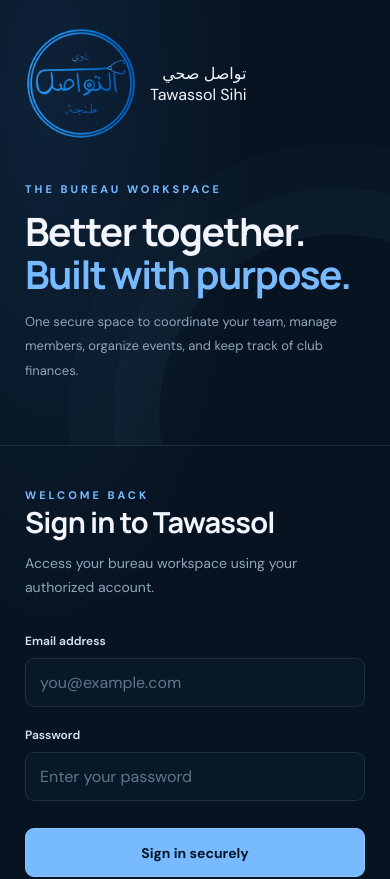
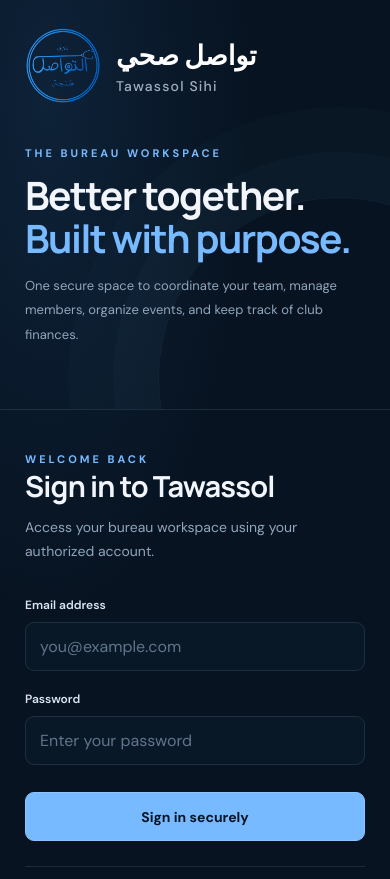
Before and after one commit to iSayfeddine/Tawassol, a Next.js app: page / in a window 390 px wide. Shown: the top 879 px of the page. Built offline with nearby package versions, Linux system fonts and the light colour scheme.

Commit message:
Add brand styles to globals.css
Added styles for brand elements including title and name.

```diff
--- a/src/app/globals.css
+++ b/src/app/globals.css
@@ -270,6 +270,56 @@
     display: none;
   }
 
+
+.brand {
+  gap: 22px;
+}
+
+.brand-mark {
+  display: none;
+}
+
+.brand-title-block {
+  min-width: 0;
+}
+
+.brand-name-ar {
+  color: #ffffff;
+  font-family: "Manrope", sans-serif;
+  font-size: clamp(30px, 3.2vw, 44px);
+  font-weight: 800;
+  line-height: 1.3;
+  letter-spacing: 0;
+  white-space: nowrap;
+}
+
+.brand-name-en {
+  margin-top: 5px;
+  color: #a3afbf;
+  font-size: 17px;
+  font-weight: 500;
+  letter-spacing: 1.2px;
+}
+
+@media (max-width: 760px) {
+  .brand {
+    gap: 15px;
+  }
+
+  .brand img {
+    width: 76px !important;
+    height: 76px !important;
+  }
+
+  .brand-name-ar {
+    font-size: clamp(27px, 6vw, 36px);
+  }
+
+  .brand-name-en {
+    font-size: 14px;
+  }
+}
+
   .login-panel {
     padding: 42px 25px;
   }
```
